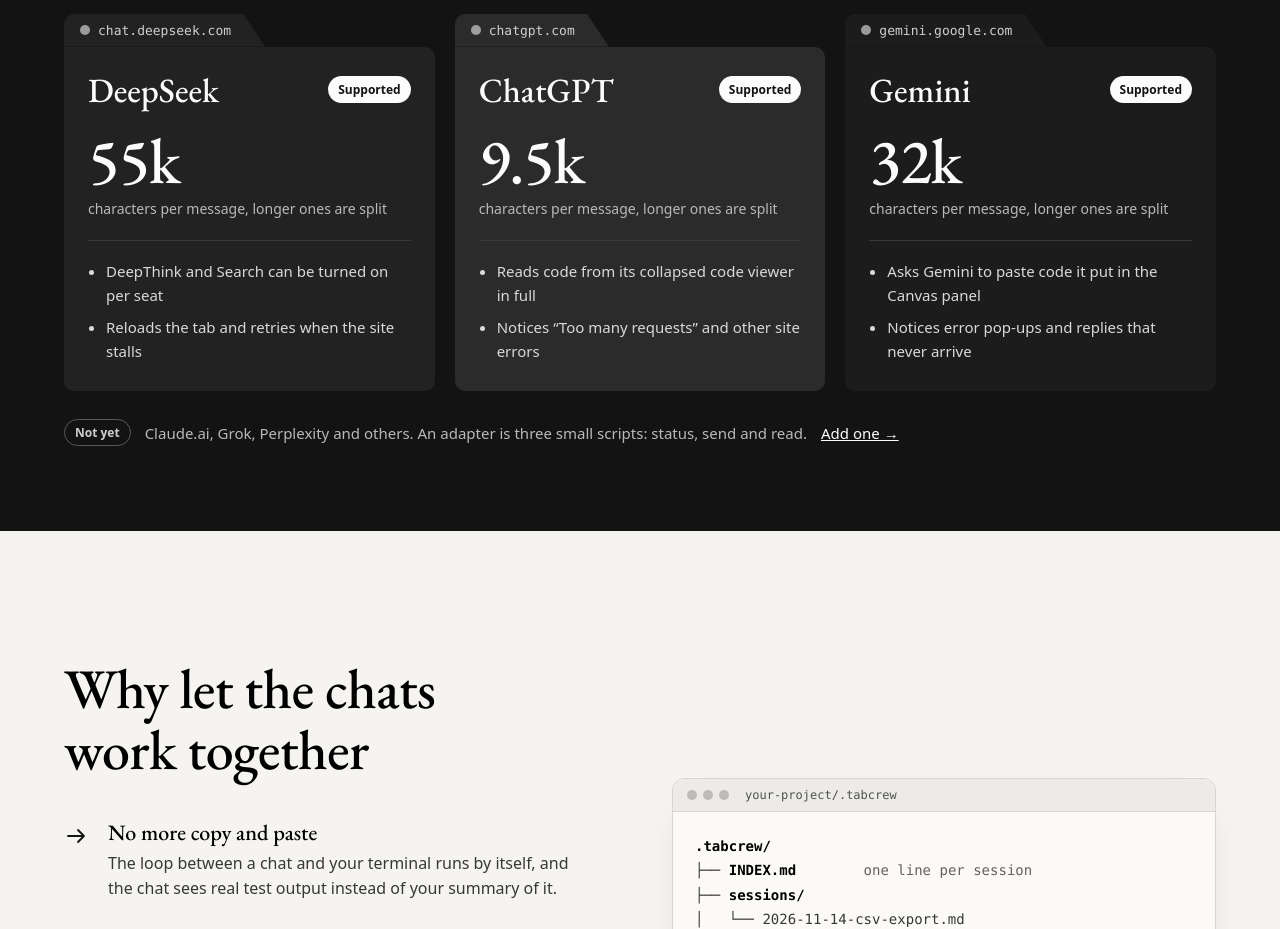
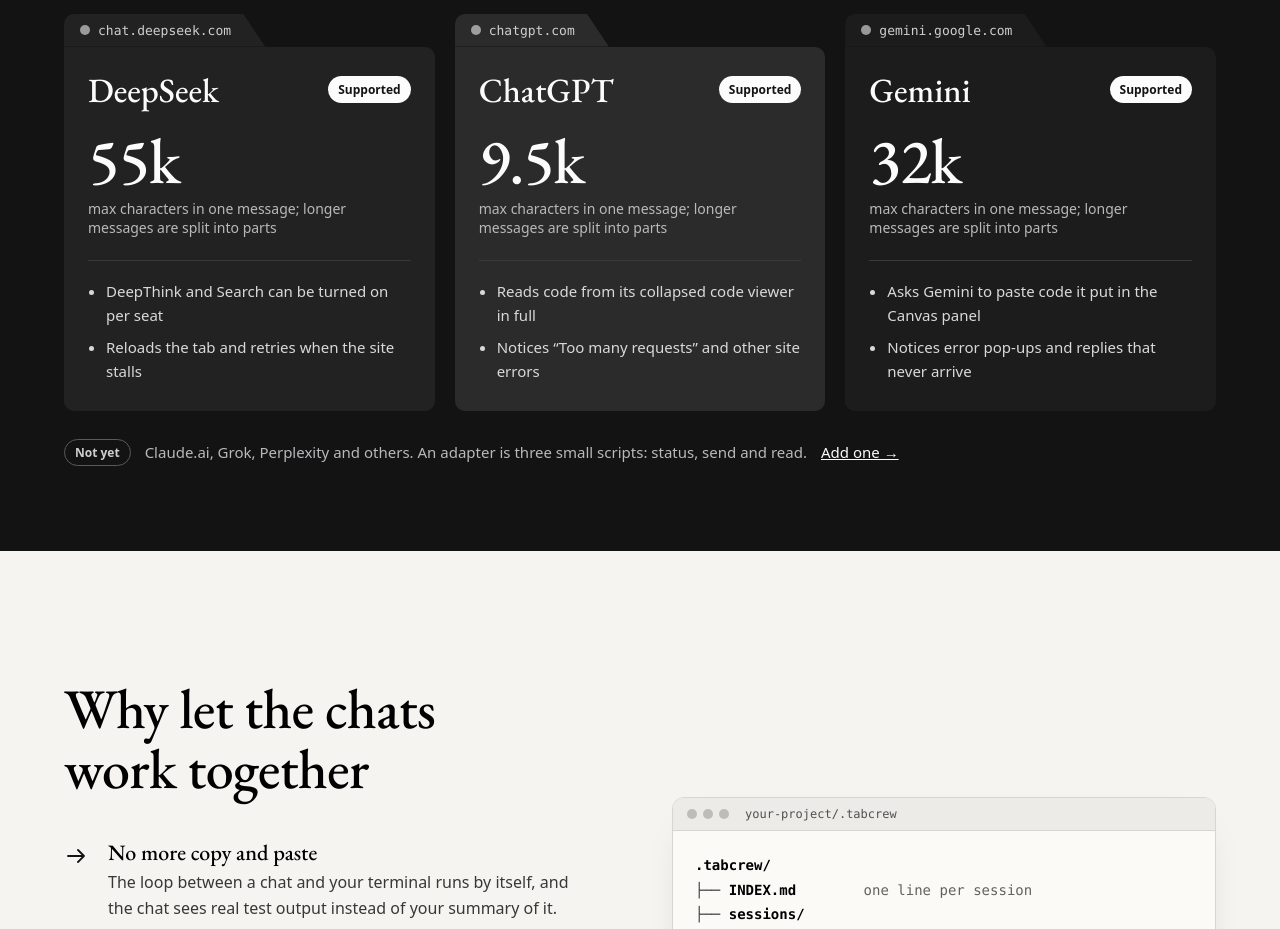
Before and after one commit to fatih255/tabcrew, a plain HTML site: page docs/index.html in a window 1280 px wide. Shown: the part 3460-4389 px from the top of the page. Drawn offline with nearby package versions, Linux system fonts and the light colour scheme; no server answers; a web font is replaced by a local one.

Commit message:
Site: clarify that chat limits are per message
Co-Authored-By: Claude Opus 5.5 <noreply@anthropic.com>

```diff
--- a/docs/index.html
+++ b/docs/index.html
@@ -440,7 +440,7 @@ footer :focus-visible{outline-color:var(--inv-ink)}
         <div class="ctab-label"><span class="ico" aria-hidden="true"></span>chat.deepseek.com</div>
         <div class="ctab-body">
           <div class="ctab-top"><h3>DeepSeek</h3><span class="status">Supported</span></div>
-          <p class="lim"><b>55k</b> characters per message, longer ones are split</p>
+          <p class="lim"><b>55k</b> max characters in one message; longer messages are split into parts</p>
           <ul><li>DeepThink and Search can be turned on per seat</li><li>Reloads the tab and retries when the site stalls</li></ul>
         </div>
       </article>
@@ -448,7 +448,7 @@ footer :focus-visible{outline-color:var(--inv-ink)}
         <div class="ctab-label"><span class="ico" aria-hidden="true"></span>chatgpt.com</div>
         <div class="ctab-body">
           <div class="ctab-top"><h3>ChatGPT</h3><span class="status">Supported</span></div>
-          <p class="lim"><b>9.5k</b> characters per message, longer ones are split</p>
+          <p class="lim"><b>9.5k</b> max characters in one message; longer messages are split into parts</p>
           <ul><li>Reads code from its collapsed code viewer in full</li><li>Notices “Too many requests” and other site errors</li></ul>
         </div>
       </article>
@@ -456,7 +456,7 @@ footer :focus-visible{outline-color:var(--inv-ink)}
         <div class="ctab-label"><span class="ico" aria-hidden="true"></span>gemini.google.com</div>
         <div class="ctab-body">
           <div class="ctab-top"><h3>Gemini</h3><span class="status">Supported</span></div>
-          <p class="lim"><b>32k</b> characters per message, longer ones are split</p>
+          <p class="lim"><b>32k</b> max characters in one message; longer messages are split into parts</p>
           <ul><li>Asks Gemini to paste code it put in the Canvas panel</li><li>Notices error pop-ups and replies that never arrive</li></ul>
         </div>
       </article>
```
